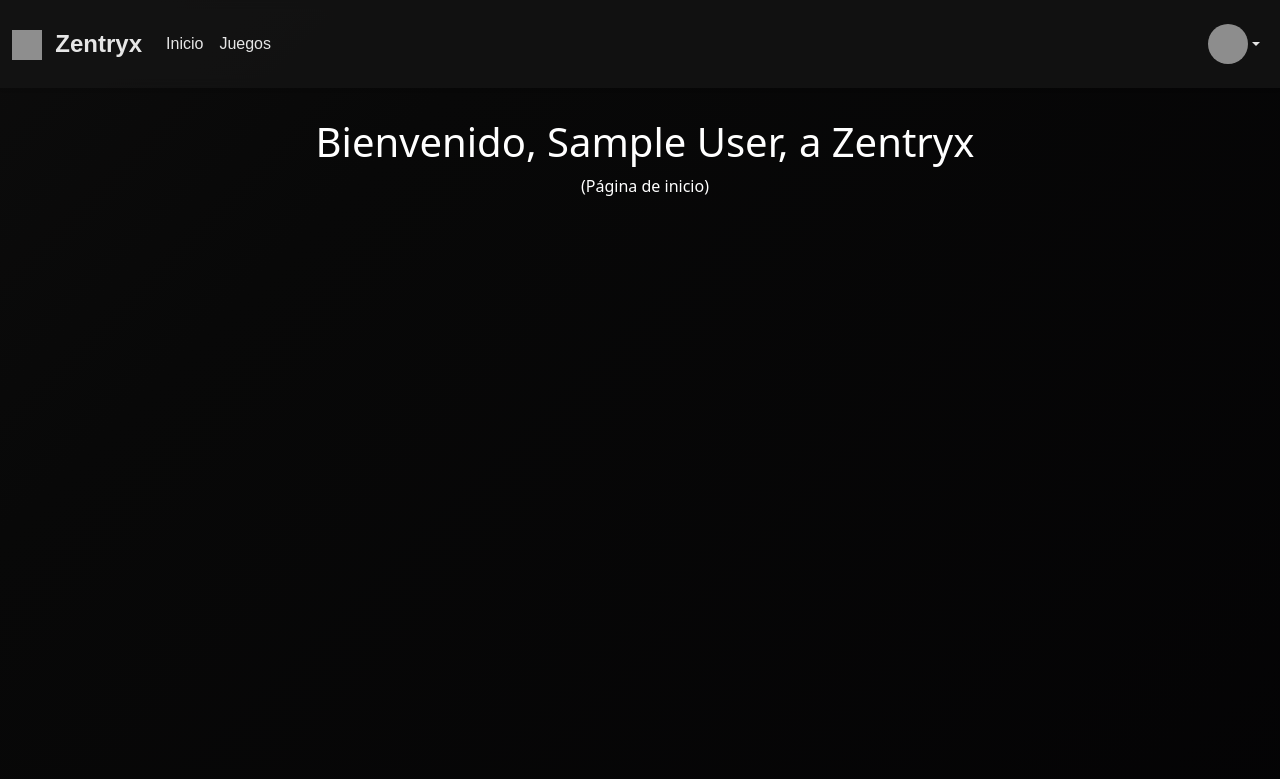
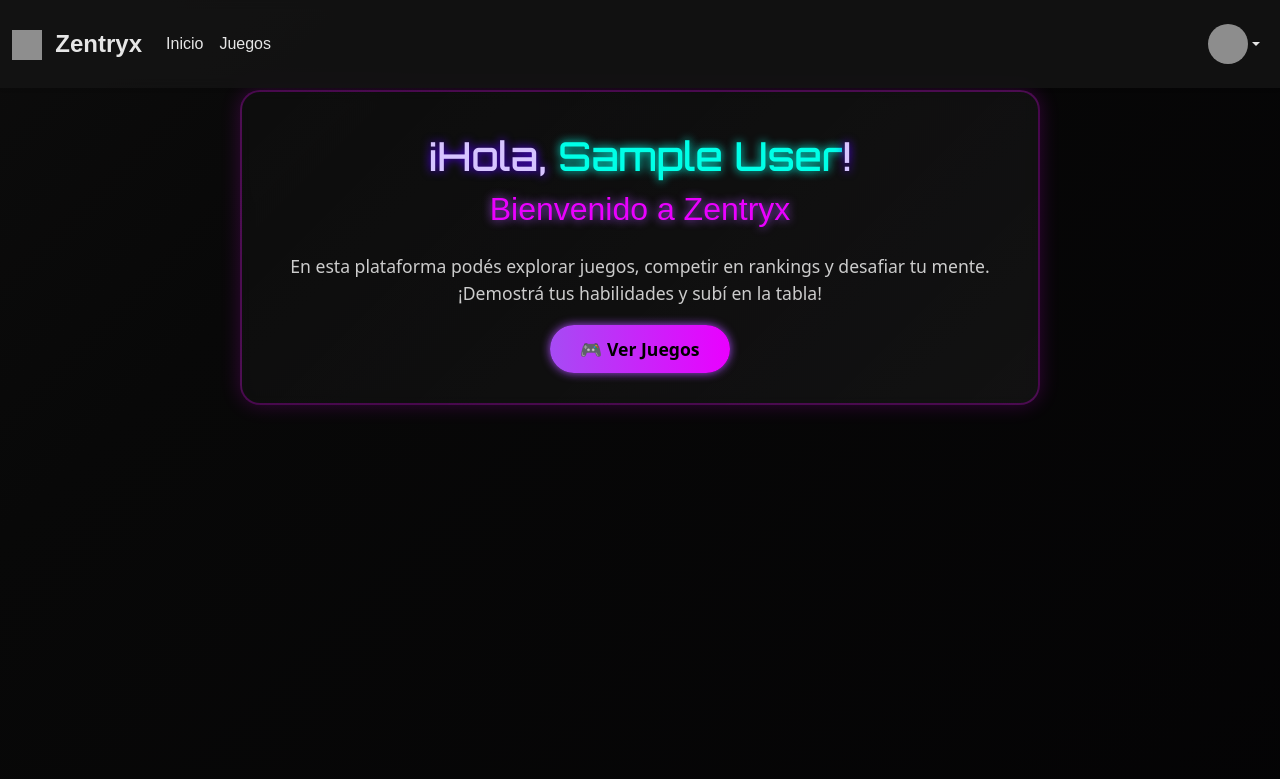
Before and after one commit to Nach0A/html, a PHP site: page /Inicio.php in a window 1280 px wide. Shown: the top 779 px of the page. Run offline with PHP 8.4, Linux system fonts and the light colour scheme; the visitor is signed in with stand-in values (Sample User, id 1); some web fonts are replaced; grey boxes are pictures that could not be loaded.

Commit message:
Cambio a inicio

```diff
--- a/main_final/pagina-principal/Inicio.php
+++ b/main_final/pagina-principal/Inicio.php
@@ -75,13 +75,18 @@ if (!$user) {
         </div>
     </nav>
 
-    <!-- CONTENIDO GENERAL -->
-    <div class="Contenido" id="Contenido">
-        <!-- SECCIÓN INICIO: saludo al usuario -->
-        <div id="mainContent" class="container mt-5" style="display: none;">
-            <h1 class="text-center">Bienvenido, <?php echo htmlspecialchars($user); ?>, a Zentryx</h1>
-            <p class="text-center">(Página de inicio)</p>
+    <!-- SECCIÓN INICIO -->
+    <div id="mainContent" class="fade-in inicio-bienvenida" style="display: none;">
+        <div class="bienvenida-box">
+            <h1>¡Hola, <span class="usuario"><?php echo htmlspecialchars($user); ?></span>!</h1>
+            <h2>Bienvenido a <span class="resaltado">Zentryx</span></h2>
+            <p class="descripcion-inicio">
+                En esta plataforma podés explorar juegos, competir en rankings y desafiar tu mente. <br>
+                ¡Demostrá tus habilidades y subí en la tabla!
+            </p>
+            <a href="#juegos" class="btn-inicio-jugar" onclick="mostrarJuegos()">🎮 Ver Juegos</a>
         </div>
+    </div>
 
         <!-- SECCIÓN JUEGOS: lista de juegos -->
         <div class="container-fluid juegos-wrapper" id="juegosContent" style="display: none;">
```
